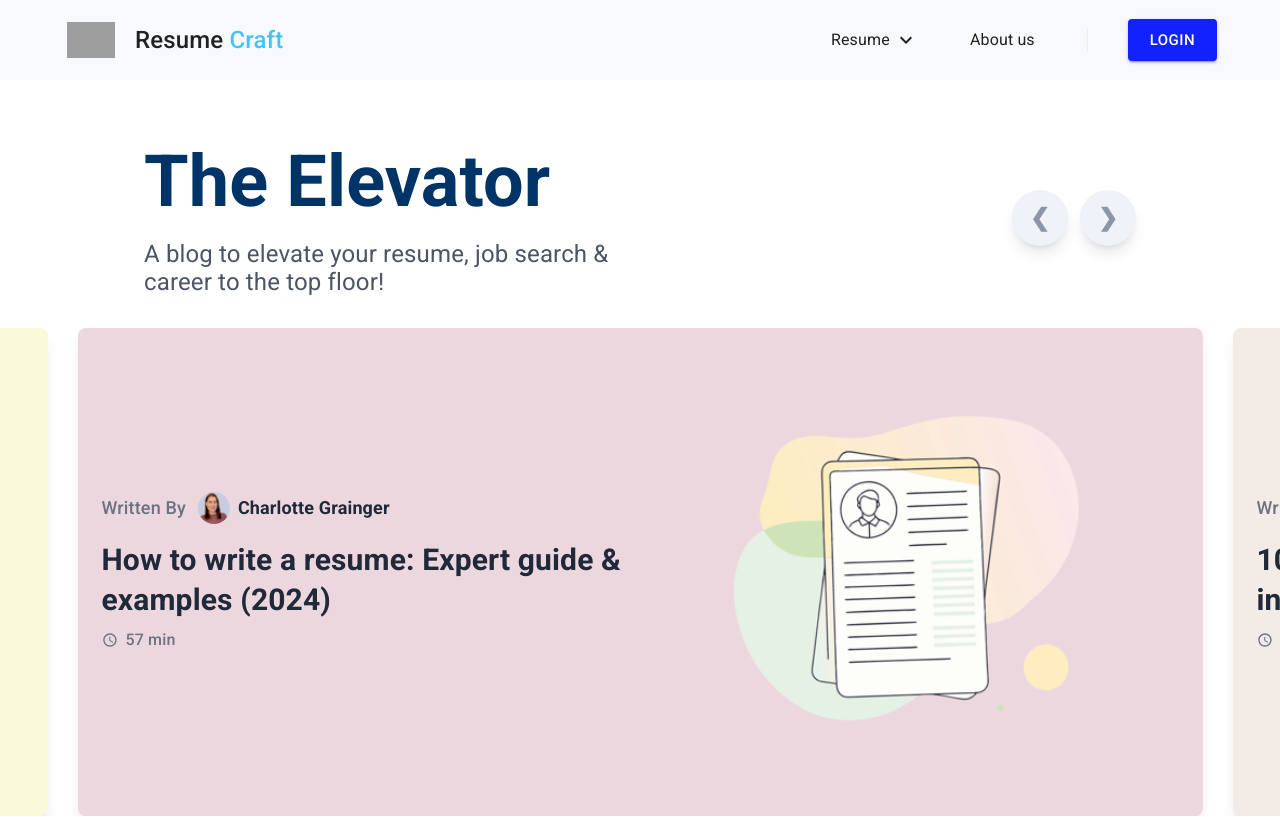
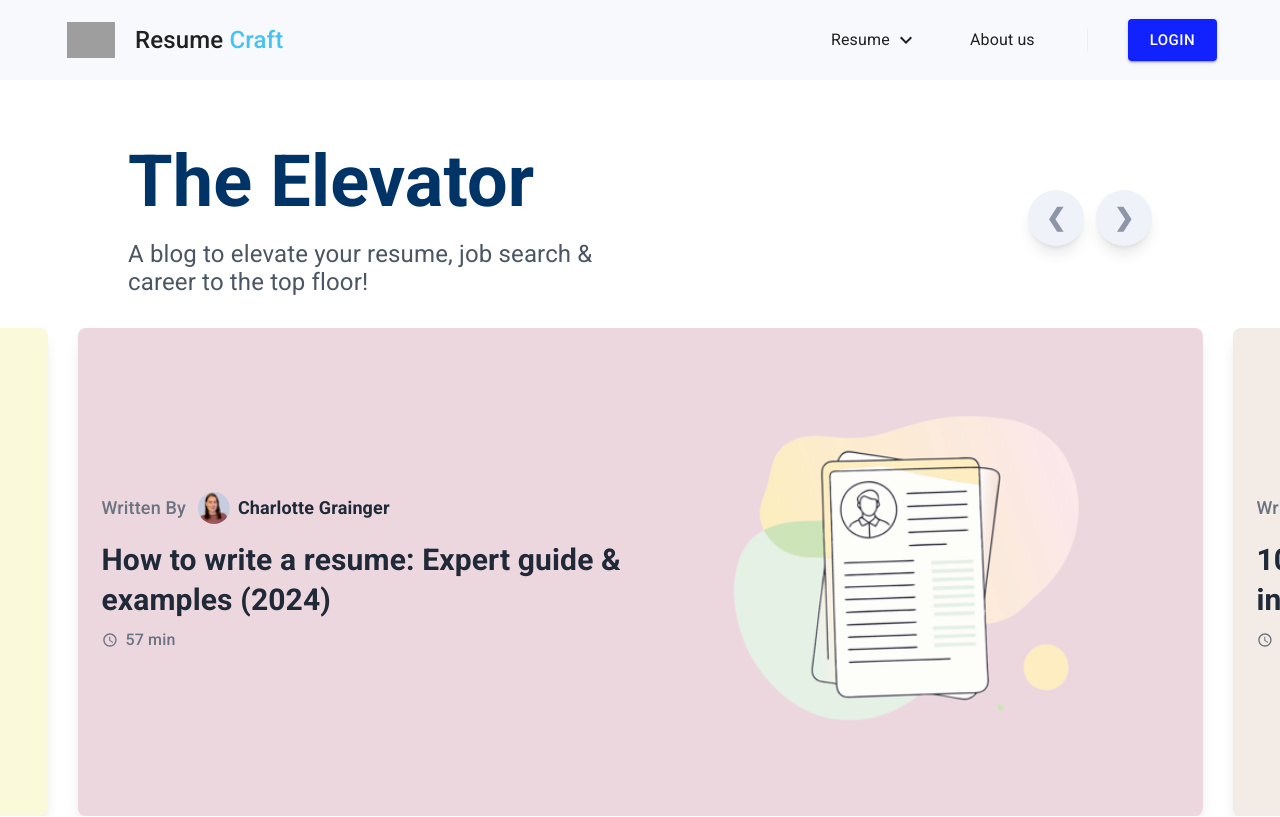
Before and after one commit to touhidcodes/Resume-Craft, a React (Vite) app: page /about in a window 1280 px wide. Shown: the top 817 px of the page. Built offline with nearby package versions, Linux system fonts and the light colour scheme; grey boxes are pictures that could not be loaded.

Commit message:
Admin Dashborad Modify

```diff
--- a/src/component/slider/AboutSlider.tsx
+++ b/src/component/slider/AboutSlider.tsx
@@ -65,7 +65,7 @@ const AboutUsSlider: React.FC = () => {
 
   return (
     <div className="py-[60px]">
-      <div className="container mx-auto px-4 font-roboto">
+      <div className="container mx-auto font-roboto">
         <div className="flex flex-col md:flex-row items-center justify-between mb-8">
           <div className="text-center md:text-left">
             <h1 className="text-4xl md:text-7xl font-bold leading-tight md:leading-[84px] text-[#003366]">
--- a/src/pages/dashboard/user/UserProfile.tsx
+++ b/src/pages/dashboard/user/UserProfile.tsx
@@ -3,6 +3,7 @@ const UserProfile = () => {
   return (
     <div>
       <h1>User Dashboard</h1>
+      <p>Lorem ipsum dolor sit amet consectetur adipisicing elit. Est, mollitia doloremque. Velit, eos tempore. Dolores asperiores non minima, vel illum at maiores, vitae magnam mollitia libero laboriosam odio. Laborum alias, voluptatum atque neque non dolorum minima deleniti unde dignissimos! Minus ipsa tempore vitae sapiente a!</p>
     </div>
   );
 };
```
